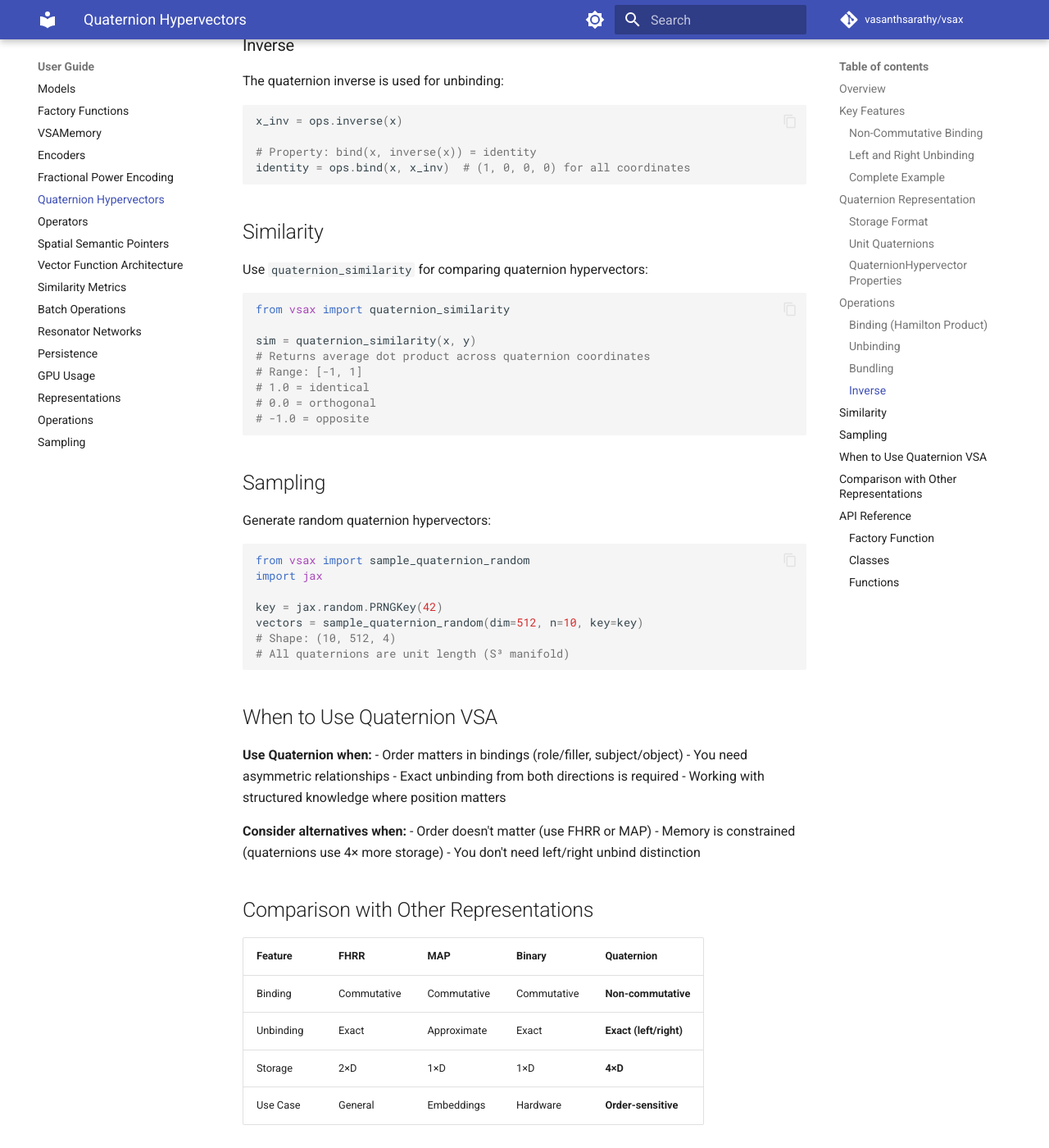
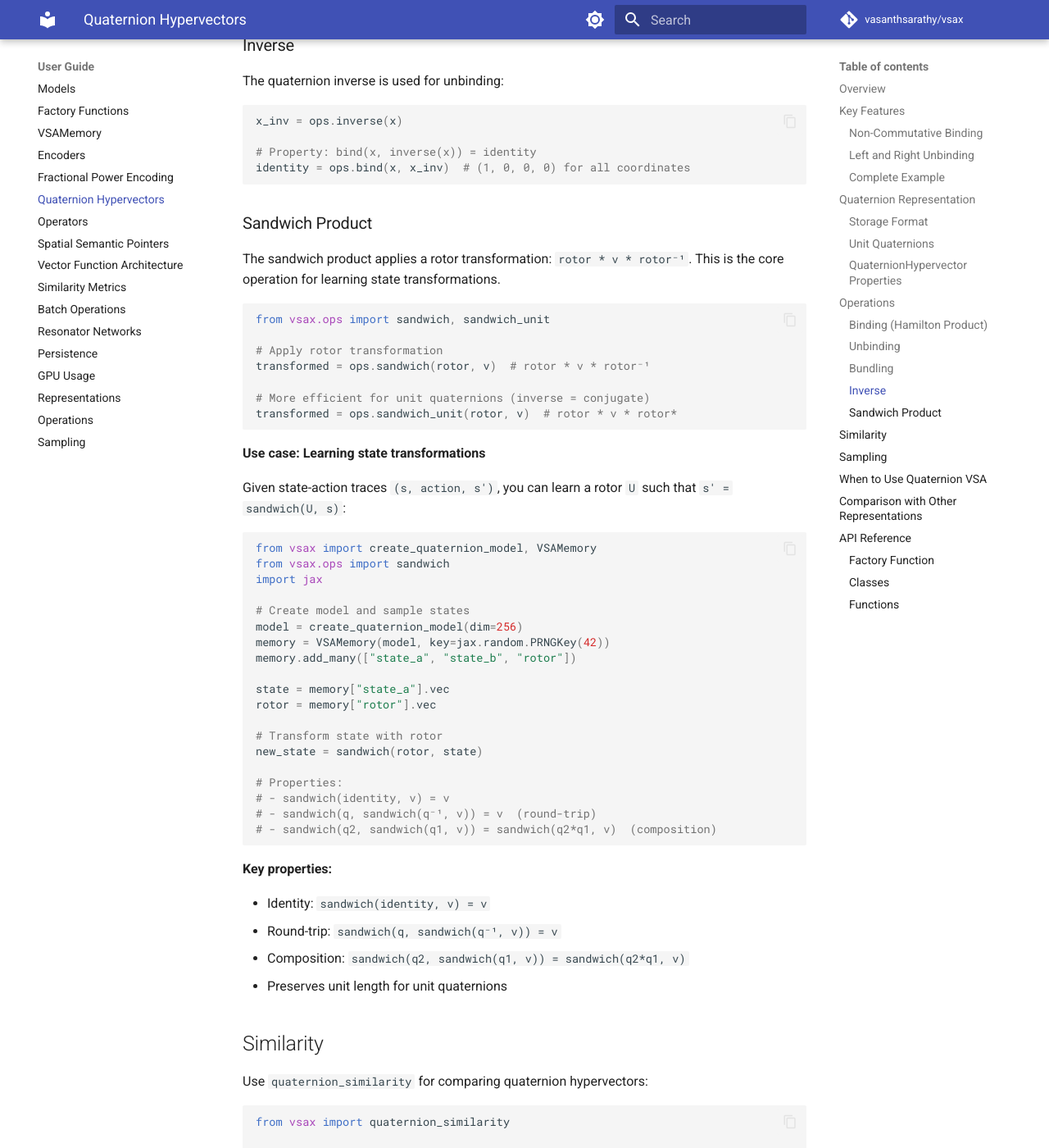
Before and after one commit to vasanthsarathy/vsax, an MkDocs documentation site: the page built from docs/guide/quaternion.md, in a window 1280 px wide and 1400 px high, scrolled down 4126 px. Shown: the whole window at 82% size. Built offline with MkDocs 1.6.1 and Material for MkDocs 9.7.7, drawn with Linux system fonts in a browser that asks for light colours; comment, search, counter and statistics services are not loaded; the version menu is left out; some of the changed text lies outside the part shown.

Commit message:
Add sandwich product for quaternion hypervectors
Add sandwich(rotor, v) and sandwich_unit(rotor, v) functions for
applying rotor transformations via rotor * v * rotor^-1. Useful for
learning state transformations from (s, action, s') traces.

- Add sandwich() and sandwich_unit() to vsax/ops/quaternion.py
- Add convenience methods to QuaternionOperations class
- Export new functions from vsax.ops
- Add 10 tests covering identity, roundtrip, composition properties
- Update documentation and changelog

Co-Authored-By: Claude Opus 4.5 <noreply@anthropic.com>

````diff
--- a/docs/guide/quaternion.md
+++ b/docs/guide/quaternion.md
@@ -198,6 +198,53 @@ x_inv = ops.inverse(x)
 identity = ops.bind(x, x_inv)  # (1, 0, 0, 0) for all coordinates
 ```
 
+### Sandwich Product
+
+The sandwich product applies a rotor transformation: `rotor * v * rotor⁻¹`. This is the core operation for learning state transformations.
+
+```python
+from vsax.ops import sandwich, sandwich_unit
+
+# Apply rotor transformation
+transformed = ops.sandwich(rotor, v)  # rotor * v * rotor⁻¹
+
+# More efficient for unit quaternions (inverse = conjugate)
+transformed = ops.sandwich_unit(rotor, v)  # rotor * v * rotor*
+```
+
+**Use case: Learning state transformations**
+
+Given state-action traces `(s, action, s')`, you can learn a rotor `U` such that `s' = sandwich(U, s)`:
+
+```python
+from vsax import create_quaternion_model, VSAMemory
+from vsax.ops import sandwich
+import jax
+
+# Create model and sample states
+model = create_quaternion_model(dim=256)
+memory = VSAMemory(model, key=jax.random.PRNGKey(42))
+memory.add_many(["state_a", "state_b", "rotor"])
+
+state = memory["state_a"].vec
+rotor = memory["rotor"].vec
+
+# Transform state with rotor
+new_state = sandwich(rotor, state)
+
+# Properties:
+# - sandwich(identity, v) = v
+# - sandwich(q, sandwich(q⁻¹, v)) = v  (round-trip)
+# - sandwich(q2, sandwich(q1, v)) = sandwich(q2*q1, v)  (composition)
+```
+
+**Key properties:**
+
+- Identity: `sandwich(identity, v) = v`
+- Round-trip: `sandwich(q, sandwich(q⁻¹, v)) = v`
+- Composition: `sandwich(q2, sandwich(q1, v)) = sandwich(q2*q1, v)`
+- Preserves unit length for unit quaternions
+
 ## Similarity
 
 Use `quaternion_similarity` for comparing quaternion hypervectors:
@@ -268,3 +315,5 @@ model = create_quaternion_model(dim=512)
 
 - `sample_quaternion_random(dim, n, key)`: Sample random quaternion hypervectors
 - `quaternion_similarity(a, b)`: Compute similarity between quaternion vectors
+- `sandwich(rotor, v)`: Apply sandwich product `rotor * v * rotor⁻¹`
+- `sandwich_unit(rotor, v)`: Efficient sandwich product for unit quaternions
````
Also changed, not shown: CHANGELOG.md (+10 -0 lines), README.md (+1 -0 lines), docs/api/ops/quaternion.md (+12 -0 lines), todo.md (+57 -0 lines), 3 other files.
